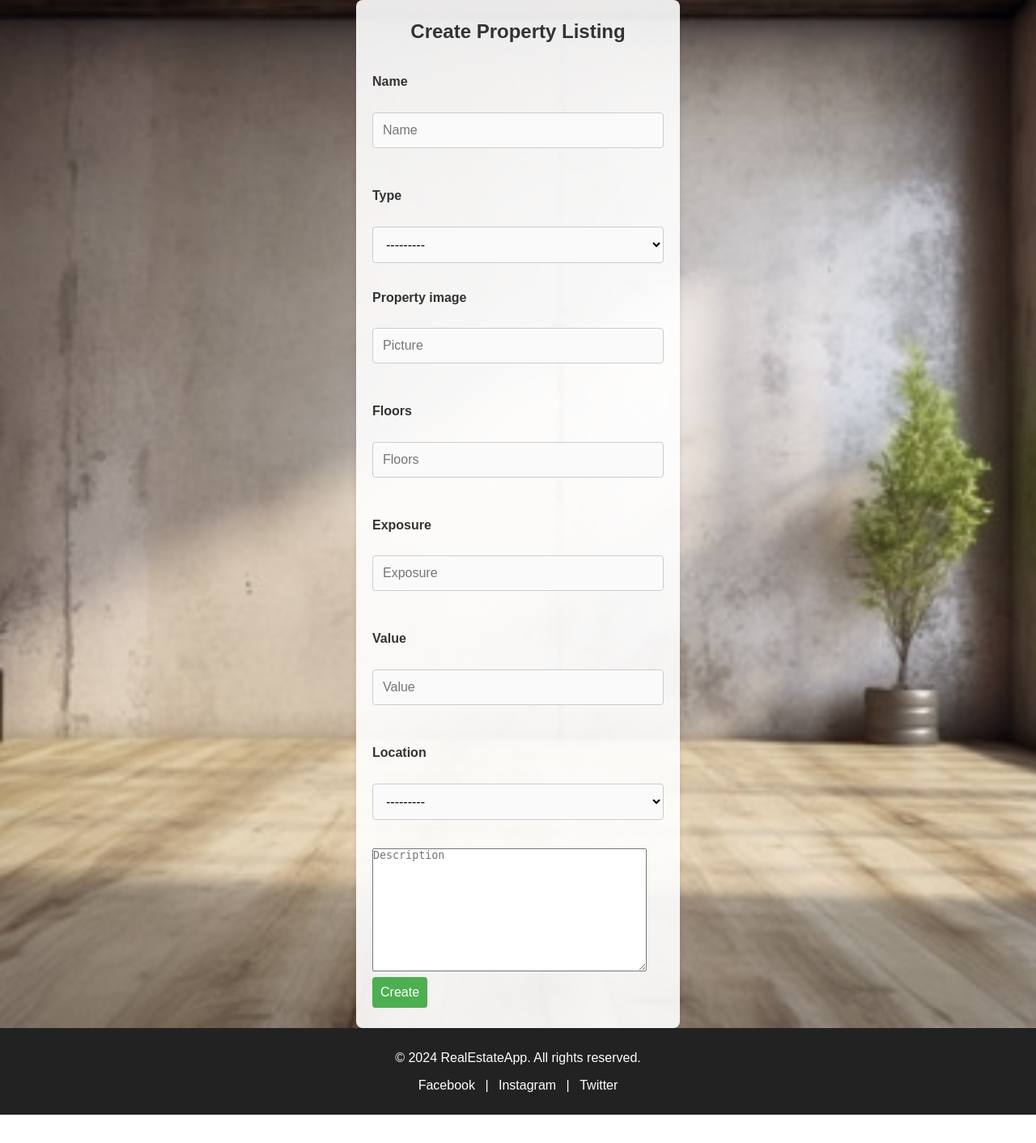
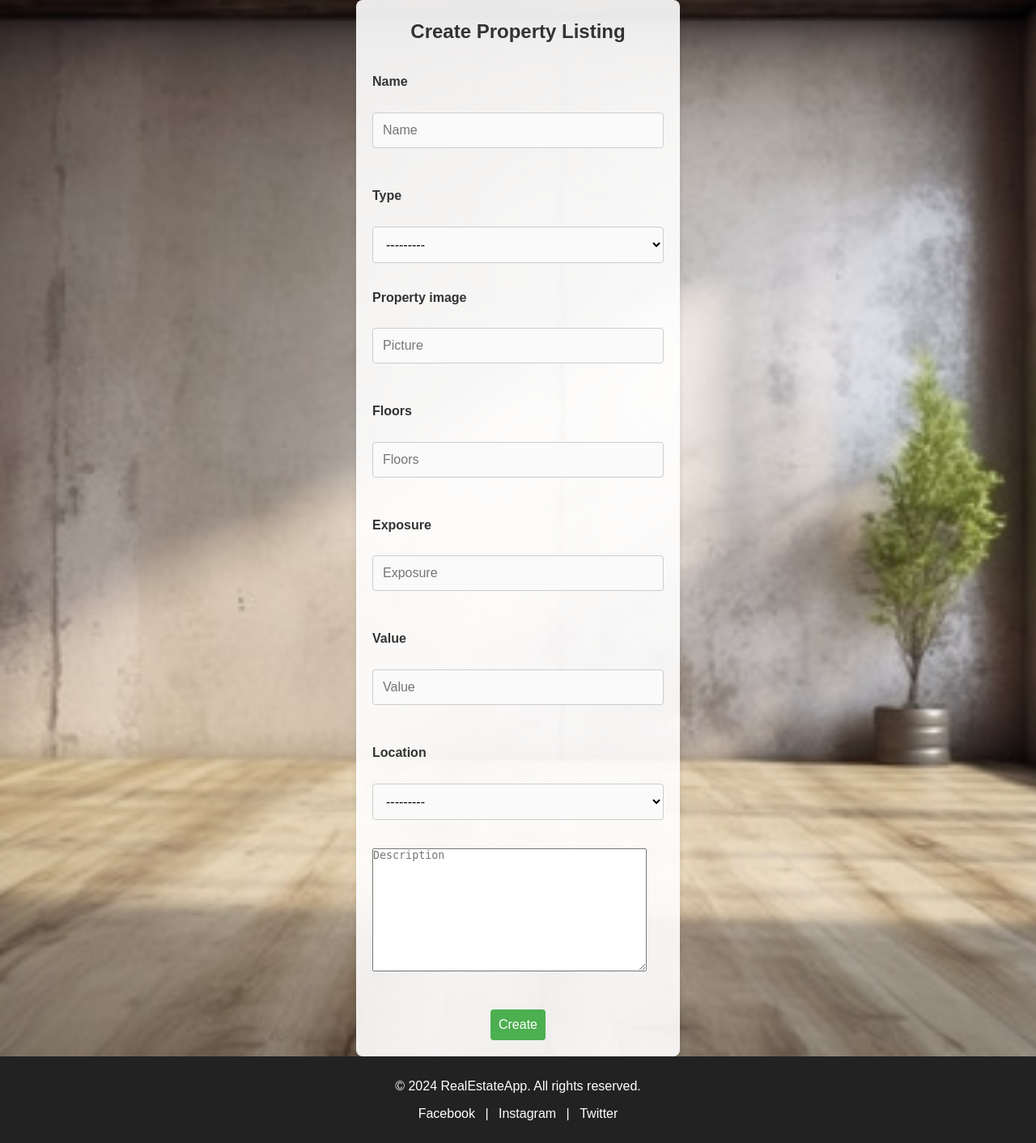
Before and after one commit to Petar-Koprinkov/Real-Estate-Web-Application, a Django app: page /real-estate/add_property/ in a window 1280 px wide. Shown: the part 78-1490 px from the top of the page at 81% size. Before the commit the page ends 1455 px from the top, so only its background shows below. Run offline with Django 5.2, Linux system fonts and the light colour scheme; data that the repository does not hold is empty.

Commit message:
fix: Fixed CSS of the buttons

```diff
--- a/static/css/account/register.css
+++ b/static/css/account/register.css
@@ -57,6 +57,7 @@ form {
 }
 
 form .btn {
+    align-items: center;
     background: #4CAF50;
     color: #ffffff;
     padding: 10px;
@@ -65,6 +66,13 @@ form .btn {
     border-radius: 4px;
     cursor: pointer;
     text-align: center;
+}
+
+.button-container {
+    display: flex;
+    justify-content: center;
+    align-items: center;
+    margin-top: 20px;
 }
 
 form .btn:hover {
--- a/templates/common/home.html
+++ b/templates/common/home.html
@@ -20,8 +20,8 @@
                                 <img src="{{ property.property_image }}" alt="Property 1">
                                 <h3>{{ property.name }}</h3>
                                 <p>${{ property.value }}</p>
+                                <p>{{ property.type }}</p>
                                 <p>{{ property.location }}</p>
-                                <p>{{ property.floors }} Floor</p>
                                 <a href="{% url 'detail-property' property.pk%}" class="btn">View Details</a>
                             </div>
                         </li>
--- a/templates/real-estate/add-property.html
+++ b/templates/real-estate/add-property.html
@@ -39,7 +39,9 @@
                 <p class=form-label><{{ form.content.label }}/p>
                 {{ form.content|placeholder:'Description' }}
                 {% csrf_token %}
-                <button type="submit" class="btn">Create</button>
+                <div class="button-container">
+                    <button type="submit" class="btn">Create</button>
+                </div>
             </form>
         </div>
     </div>
--- a/templates/real-estate/edit-property.html
+++ b/templates/real-estate/edit-property.html
@@ -39,7 +39,9 @@
                 <p class=form-label><{{ form.content.label }}/p>
                 {{ form.content|placeholder:'Description' }}
                 {% csrf_token %}
-                <button type="submit" class="btn">Edit</button>
+                <div class="button-container">
+                    <button type="submit" class="btn">Edit</button>
+                </div>
             </form>
         </div>
     </div>
```
Also changed, not shown: TODO.py (added, +8 -0 lines).
